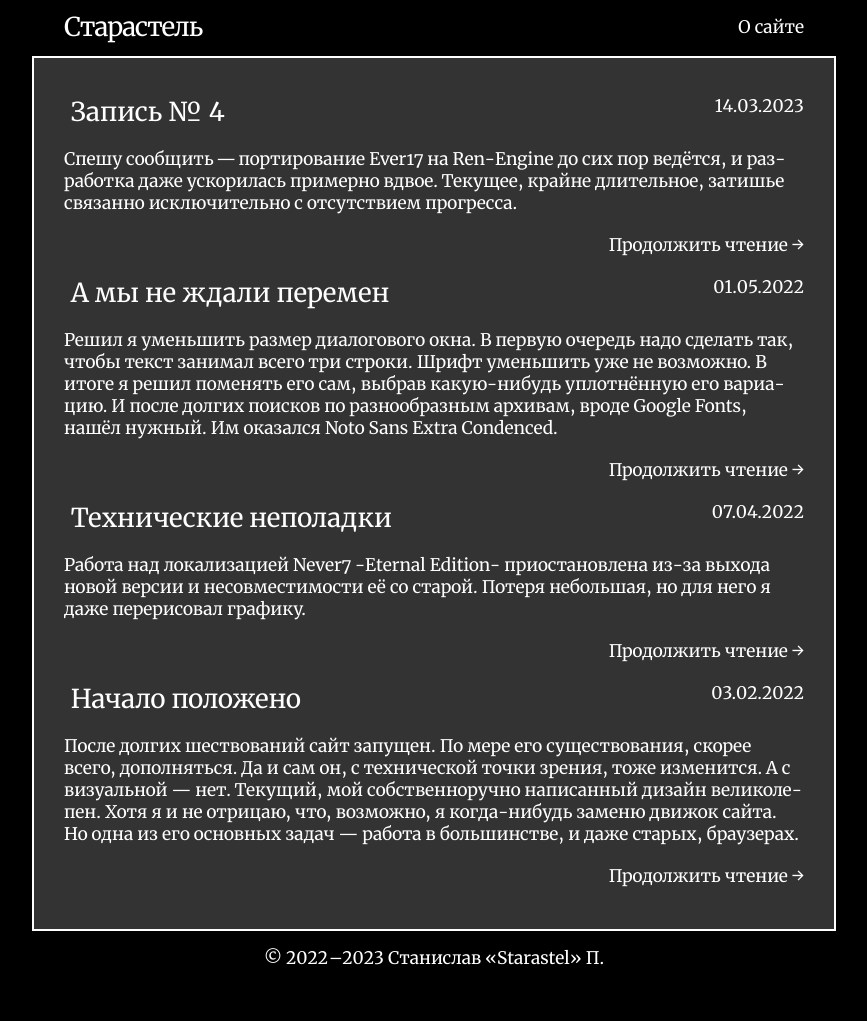
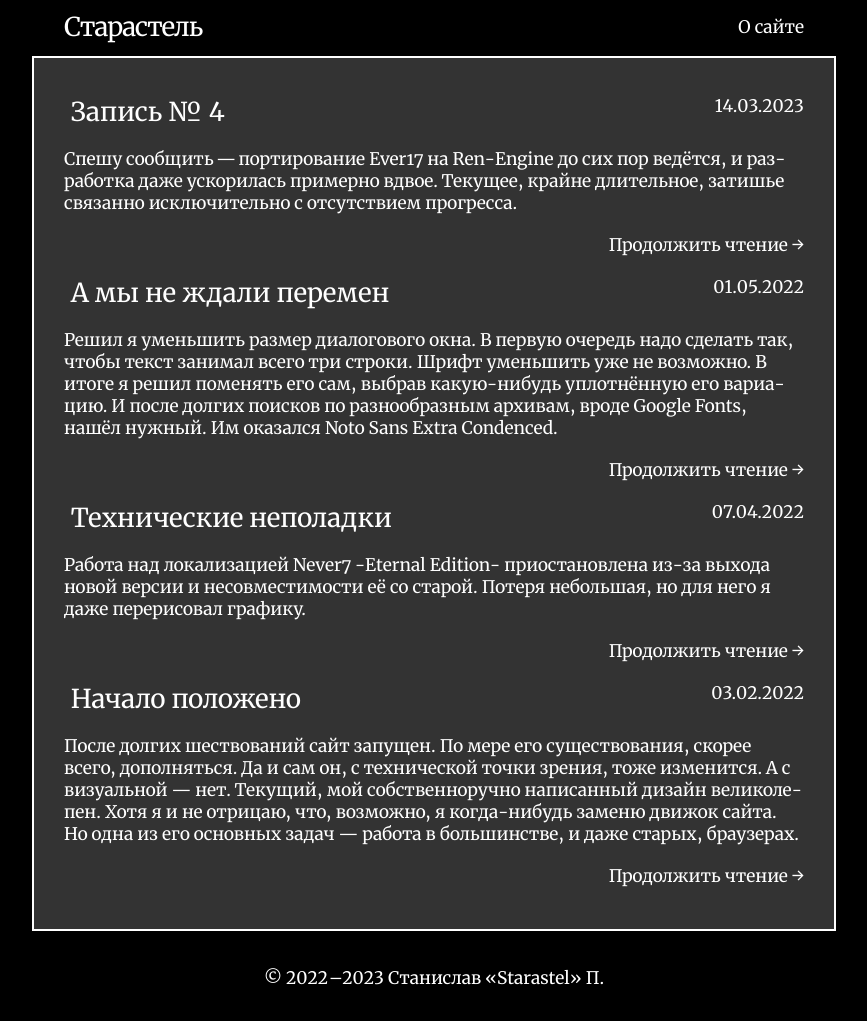
Before and after one commit to Starastel/stStarastel, a Jekyll site: the page built from index.html, in a window 1280 px wide. Shown: the whole page, without its empty margins (206-1073 px from the left). Built offline with Jekyll 4.4.1, drawn with Linux system fonts in a browser that asks for light colours; the list of posts is cut into pages by our own code.

Commit message:
Update main.scss

```diff
--- a/assets/main.scss
+++ b/assets/main.scss
@@ -339,6 +339,7 @@ table {
 
 .site-footer {
 	line-height: $base-line-height * $base-font-size * 2.25;
+	margin-top: 15pt;
 	p {text-align: center}
 }
 .page-heading {@include relative-font-size(2);}
```
